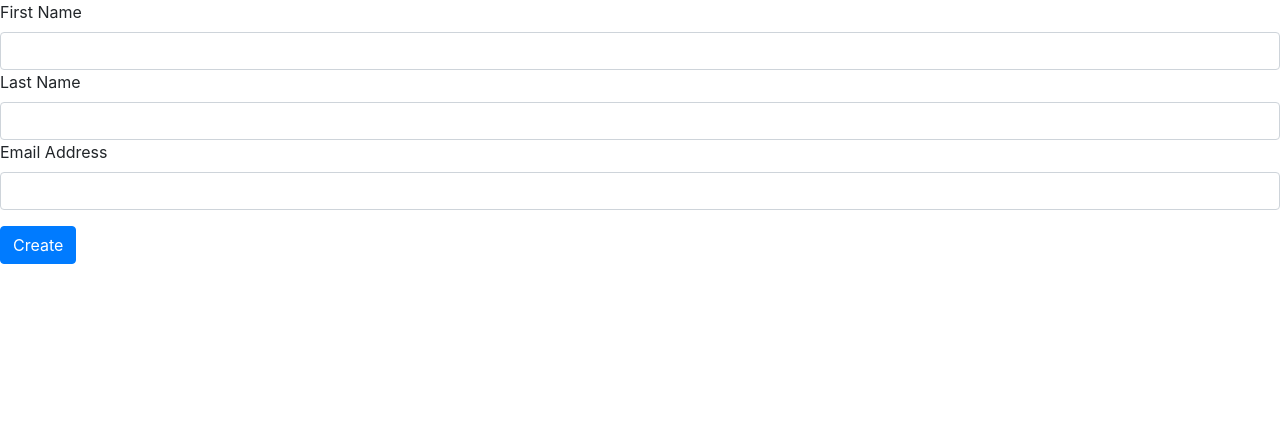
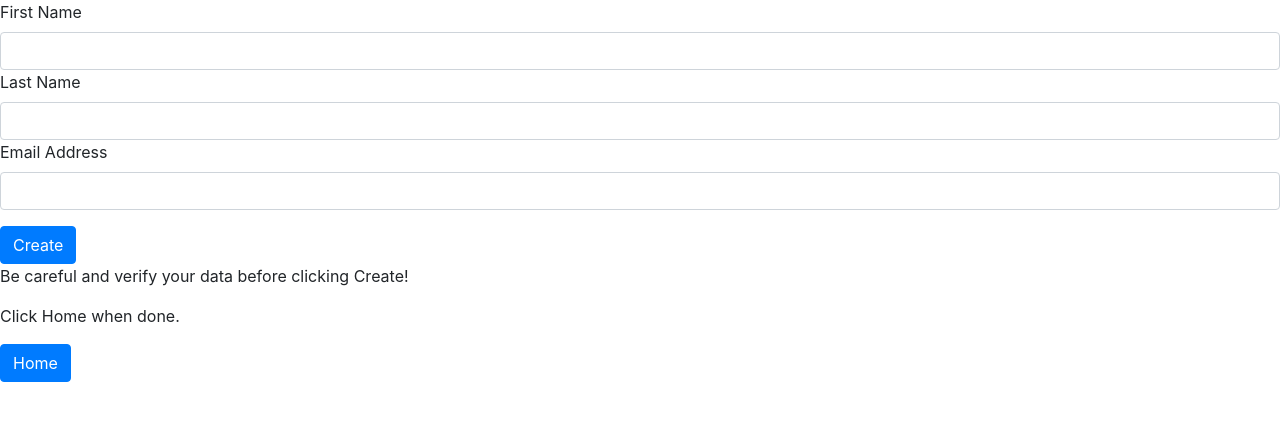
Before and after one commit to Chrisincr/flask_mysql, a Flask app: template Users/templates/new_user.html in a window 1280 px wide. Shown: the top 421 px of the page. Run offline with Flask 2, Linux system fonts and the light colour scheme; the template is opened without the code that fills it, so the values that code supplies are empty; some libraries are stand-ins or nearby versions.

Commit message:
finished Users CRUD assignment w/bootstrap

```diff
--- a/Users/server.py
+++ b/Users/server.py
@@ -26,6 +26,10 @@ def show_user(num):
 
     return render_template("showuser.html", friend = query)
 
+@app.route("/users/new")
+def newuser():
+    return render_template("new_user.html")
+
 @app.route("/users/<num>/edit")
 def edit_user(num):
 
@@ -38,8 +42,26 @@ def edit_user(num):
 @app.route("/update", methods=['POST'])
 def update():
     mysql = connectToMySQL("flask2")
-    query = mysql.query_db("UPDATE friends SET first_name =\'"+request.form['fname']+"\' WHERE id=1;")
+    query = mysql.query_db("UPDATE friends SET first_name =\'"+request.form['fname']+"\',last_name =\'"+request.form['lname']+"\',email =\'"+request.form['email']+"\',updated_at = now()  WHERE id="+request.form['id']+";")
     return redirect("/")
+
+@app.route("/users/<num>/delete")
+def delete(num):
+    mysql = connectToMySQL("flask2")
+    query = mysql.query_db("DELETE FROM friends WHERE id=\'"+num+"\';")
+    return redirect("/")
+
+@app.route("/users/create", methods=["POST"])
+def create():
+    mysql = connectToMySQL("flask2")
+    query = "INSERT INTO friends (first_name,last_name,email, created_at, updated_at) VALUES (%(fn)s, %(ln)s,%(em)s, NOW(), NOW());"
+    data = {
+        "fn": request.form["fname"],
+        "ln": request.form["lname"],
+        "em": request.form["email"]
+    }
+    new_friend_id = mysql.query_db(query,data)
+    return redirect('/users/'+str(new_friend_id))
 
 if __name__ == "__main__":
     app.run(debug=True)
--- a/Users/templates/index.html
+++ b/Users/templates/index.html
@@ -28,7 +28,7 @@
                 <td>{{one_friend["first_name"]}} {{one_friend["last_name"]}}</td>
                 <td>{{one_friend["email"]}}</td>
                 <td>{{one_friend['created_at']}}</td>
-                <td><a href="/users/{{one_friend['id']}}">Show</a></td>
+                <td><a href="/users/{{one_friend['id']}}" class="btn btn-primary">Show</a> | <a href="/users/{{one_friend['id']}}/edit" class="btn btn-primary">Edit</a> | <a href="/users/{{one_friend['id']}}/delete" class="btn btn-danger">Delete</a></td>
             </tr>
 
 
@@ -37,6 +37,7 @@
     </table>
 
     </table>
+    <a href='/users/new' class="btn btn-primary">Add a New User</a>
     <!-- Optional JavaScript -->
     <!-- jQuery first, then Popper.js, then Bootstrap JS -->
     <script src="https://code.jquery.com/jquery-3.3.1.slim.min.js" integrity="sha384-q8i/X+965DzO0rT7abK41JStQIAqVgRVzpbzo5smXKp4YfRvH+8abtTE1Pi6jizo" crossorigin="anonymous"></script>
--- a/Users/templates/new_user.html
+++ b/Users/templates/new_user.html
@@ -10,7 +10,7 @@
     <link rel="stylesheet" href="https://stackpath.bootstrapcdn.com/bootstrap/4.1.3/css/bootstrap.min.css" integrity="sha384-MCw98/SFnGE8fJT3GXwEOngsV7Zt27NXFoaoApmYm81iuXoPkFOJwJ8ERdknLPMO" crossorigin="anonymous">
 </head>
 <body>
-    <form>
+    <form action="/users/create" method="POST">
         <div class="form-group">
             <label for="fname">First Name</label>
             <input type="text" class="form-control" name="fname" id="fname" placeholder="">
@@ -26,7 +26,9 @@
 
 
     </form>
-
+    <p>Be careful and verify your data before clicking Create!</p>
+    <p>Click Home when done.</p>
+    <a href='/users' class="btn btn-primary">Home</a>
     <!-- Optional JavaScript -->
     <!-- jQuery first, then Popper.js, then Bootstrap JS -->
     <script src="https://code.jquery.com/jquery-3.3.1.slim.min.js" integrity="sha384-q8i/X+965DzO0rT7abK41JStQIAqVgRVzpbzo5smXKp4YfRvH+8abtTE1Pi6jizo" crossorigin="anonymous"></script>
--- a/Users/templates/showuser.html
+++ b/Users/templates/showuser.html
@@ -17,7 +17,8 @@
       <p>Last Updated: {{friend[0]['updated_at']}}</p>
 
       <a href="/users/{{friend[0]['id']}}/edit" class="btn btn-primary">Edit</a> |
-      <a href="" class="btn btn-danger">Delete</a>
+      <a href="/users/{{friend[0]['id']}}/delete" class="btn btn-danger">Delete</a> |
+      <a href="/users" class="btn btn-primary">Home</a>
     <!-- Optional JavaScript -->
     <!-- jQuery first, then Popper.js, then Bootstrap JS -->
     <script src="https://code.jquery.com/jquery-3.3.1.slim.min.js" integrity="sha384-q8i/X+965DzO0rT7abK41JStQIAqVgRVzpbzo5smXKp4YfRvH+8abtTE1Pi6jizo" crossorigin="anonymous"></script>
--- a/Users/templates/update_user.html
+++ b/Users/templates/update_user.html
@@ -12,8 +12,14 @@
 <body>
     <form class="form-primary" action="/update" method="POST">
         <div class="form-group">
+
+                <input type="hidden" class="form-control" name="id" id="id"  value="{{friend[0]['id']}}">
             <label for="fname">First Name</label>
             <input type="text" class="form-control" name="fname" id="fname"  value="{{friend[0]['first_name']}}">
+            <label for="lname">Last Name</label>
+            <input type="text" class="form-control" name="lname" id="lname"  value="{{friend[0]['last_name']}}">
+            <label for="email">Email</label>
+            <input type="text" class="form-control" name="email" id="email"  value="{{friend[0]['email']}}">
         </div>
         <button type="submit" class="btn btn-primary">Update</button>
     </form>
```
